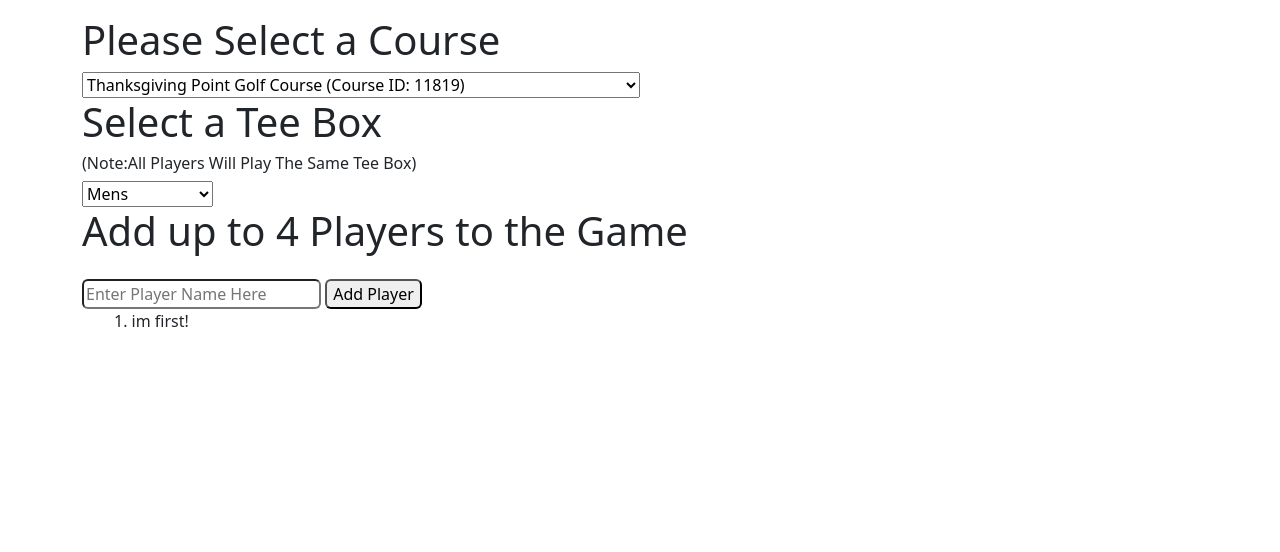
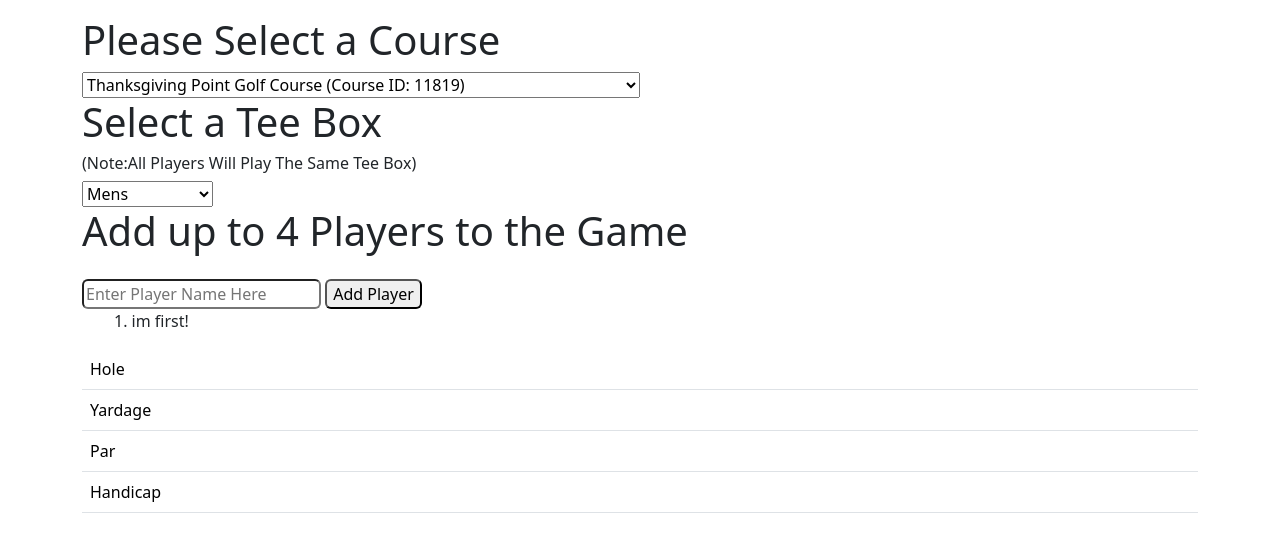
Before and after one commit to Adolfo-Contreras/Golf-score-api, a plain HTML site: page index.html in a window 1280 px wide. Drawn offline with nearby package versions, Linux system fonts and the light colour scheme; no server answers.

Commit message:
html changes

```diff
--- a/index.html
+++ b/index.html
@@ -52,11 +52,20 @@
 
         <section class="table-responsive">
             <table class="table">
-                <!-- <tbody class="">
-                    <tr id="yardageRow"></tr>
-                    <tr id="parRow"></tr>
-                    <tr id="HandicapRow"></tr>
-                </tbody> -->
+                <tbody class="">
+                    <tr id="holeRow">
+                        <td>Hole</td>
+                    </tr>
+                    <tr id="yardageRow">
+                        <td>Yardage</td>
+                    </tr>
+                    <tr id="parRow">
+                        <td>Par</td>
+                    </tr>
+                    <tr id="HandicapRow">
+                        <td>Handicap</td>
+                    </tr>
+                </tbody>
             </table>
         </section>
 
```
Also changed, not shown: app.js (line endings or trailing spaces).
